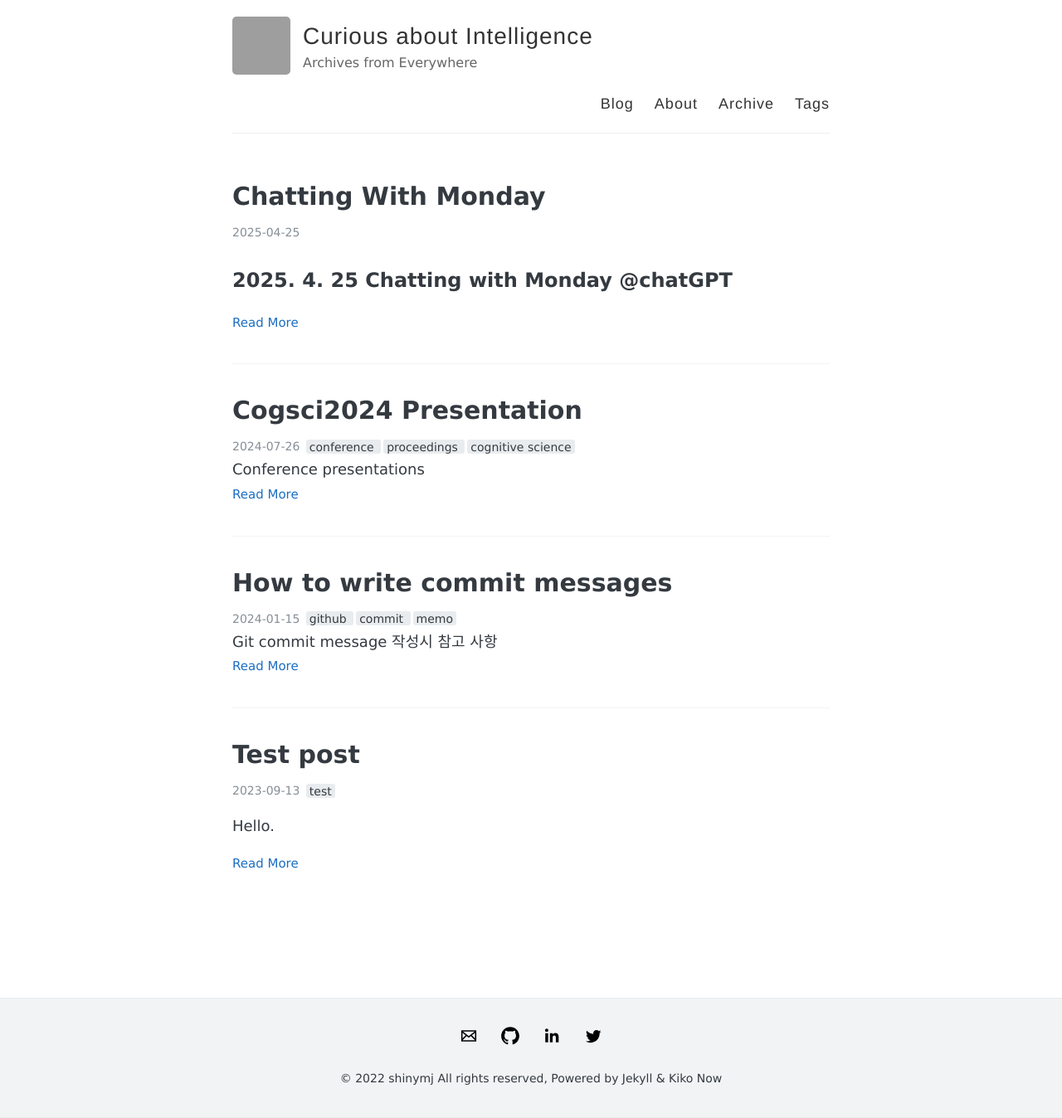
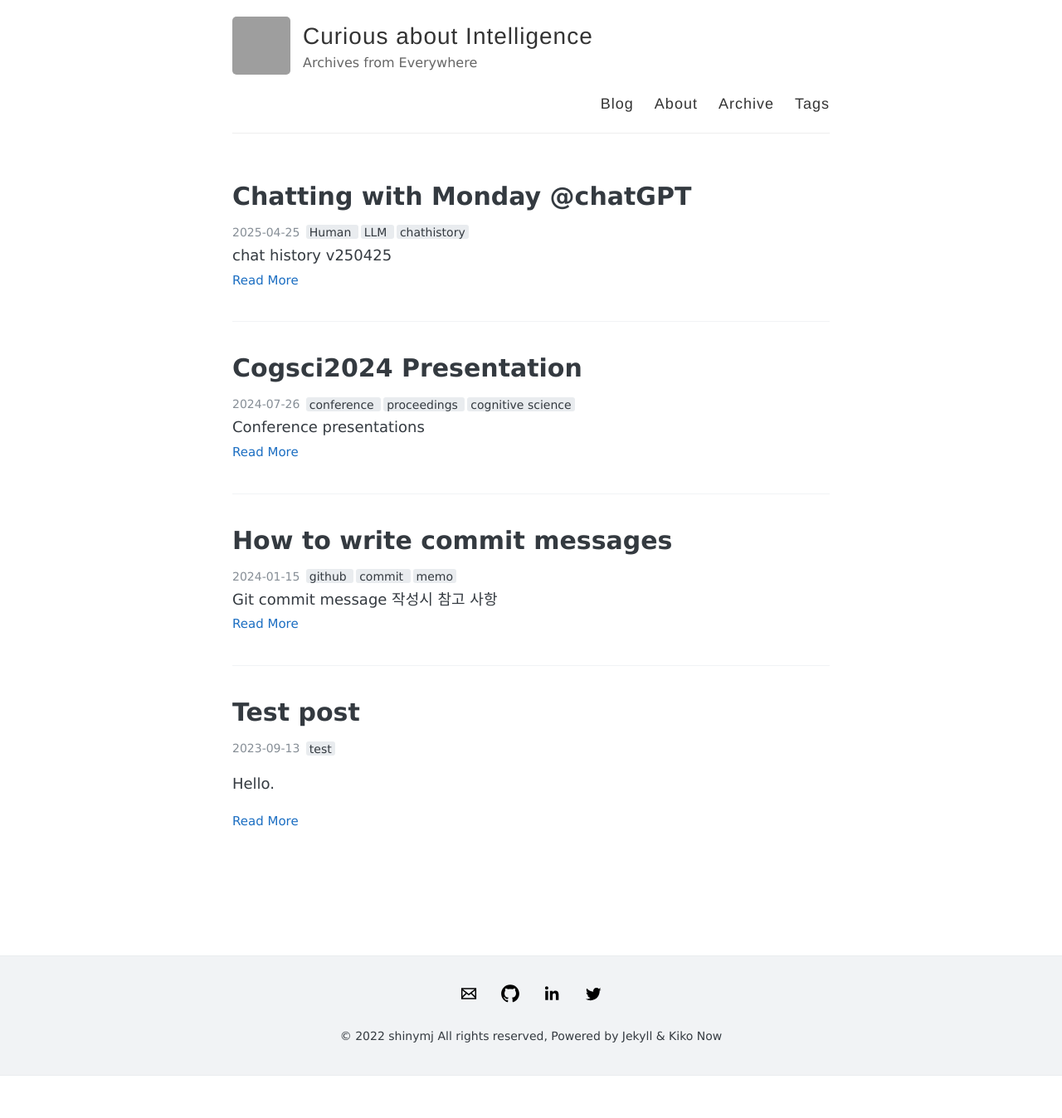
Before and after one commit to shinymj/shinymj.github.io, a Jekyll site: the page built from index.html, in a window 1280 px wide. Shown: the whole page at 83% size. Built offline with Jekyll 4.4.1, drawn with Linux system fonts in a browser that asks for light colours; the list of posts is cut into pages by our own code; after the commit the page ends 1297 px from its top, so only the background shows below that; grey boxes are pictures that could not be loaded.

Commit message:
Update 2025-04-25-Chatting-with-Monday.md

```diff
--- a/_posts/2025-04-25-Chatting-with-Monday.md
+++ b/_posts/2025-04-25-Chatting-with-Monday.md
@@ -1,3 +1,13 @@
+---
+layout: post
+published: true
+title: "Chatting with Monday @chatGPT"
+excerpt: chat history v250425
+date:  2025-04-25 12:17:00 +0900
+tags: [Human, LLM, chathistory]
+comments: true
+---
+
 ## 2025. 4. 25 Chatting with Monday @chatGPT
 
 ### You said:
```
